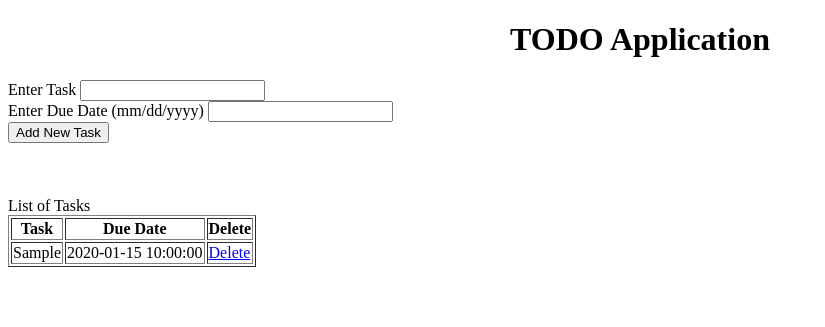
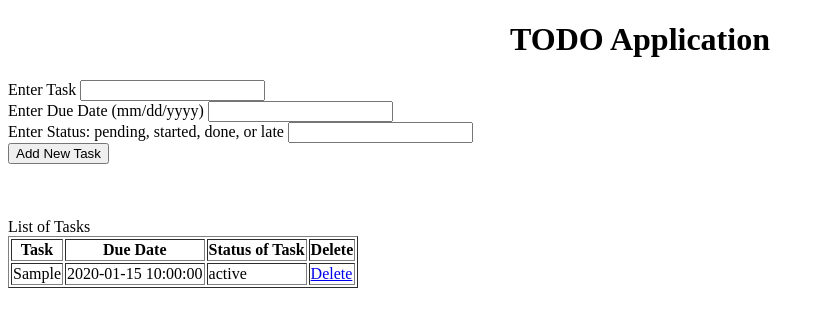
Before and after one commit to Irarsalan/ToDo, a PHP site: page / in a window 1280 px wide. Shown: the top 327 px of the page, without its empty margins (0-825 px from the left). Run offline with PHP 8.4, Linux system fonts and the light colour scheme; tables that the repository leaves empty or names only in its code hold one stand-in row (values such as "Sample post").

Commit message:
Added field to add status in form and in table to display status from databse before button for delete record

```diff
--- a/index.php
+++ b/index.php
@@ -21,6 +21,8 @@ include('test.php');
 			<label> Enter Due Date (mm/dd/yyyy)</label>
 			<input type= "text" name= "ddate"> <br>
 
+			<label> Enter Status: pending, started, done, or late</label>
+			<input type = "text" name = "status"> <br>
 
 			<input type= "submit" name="submit" value ="Add New Task"/>
 
@@ -34,6 +36,7 @@ include('test.php');
 			<tr>
 				<th>Task</th>
 				<th>Due Date</th>
+				<th>Status of Task</th>
 				<th>Delete</th>
 			</tr>
 
@@ -45,6 +48,7 @@ include('test.php');
 						<tr>
 							<td><?php echo $data['task']; ?></td>
 							<td><?php echo $data['ddate'];?></td>
+							<td><?php echo $data['status'];?></td>
 							<td><a href= "test.php?deletetask=<?php echo $data['taskid'];?>">Delete</a></td>
 						</tr>
 				<?php
```
